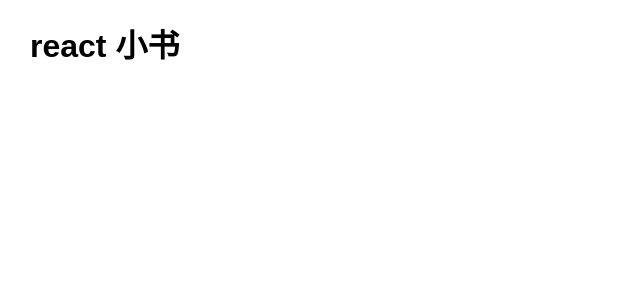
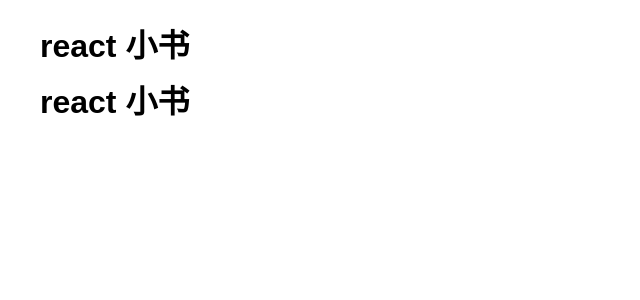
Before and after one commit to xfan0516/react-books, a React (Create React App) app: page / in a window 1280 px wide. Shown: the top 300 px of the page, without its empty margins (0-640 px from the left). Built offline with nearby package versions, Linux system fonts and the light colour scheme.

Commit message:
'事件中的this'

```diff
--- a/src/index.js
+++ b/src/index.js
@@ -114,19 +114,40 @@ class Dog extends Component {
     }
 } */
 
+// 需要手动将实例方法bind到当前实例上去在传入给react.js
 class Title extends Component{
     handleClickOnTitle(event){
         console.log(event.target.innerHTML) //react 小书
+        console.log(this)
     }
     render (){
         return (
-            <h1 onClick={this.handleClickOnTitle}>
+            <h1 onClick={this.handleClickOnTitle.bind(this)}>
+                react 小书
+            </h1>
+        )
+    }
+}
+// 你也可以在 bind 的时候给事件监听函数传入一些参数：
+class Title1 extends Component{
+    handleClickOnTitle(hello,word,event){ // **注意 event一定要放在最后边
+        console.log(event.target.innerHTML) //react 小书
+        console.log(this)
+        console.log(word)  // hello
+    }
+    render (){
+        return (
+            <h1 onClick={this.handleClickOnTitle.bind(this,'hello','word')}>
                 react 小书
             </h1>
         )
     }
 }
 ReactDOM.render(
-    <Title />,
+    <div>
+        <Title />
+        <Title1 />
+    </div>
+    ,
     document.getElementById("root")
 )
```
